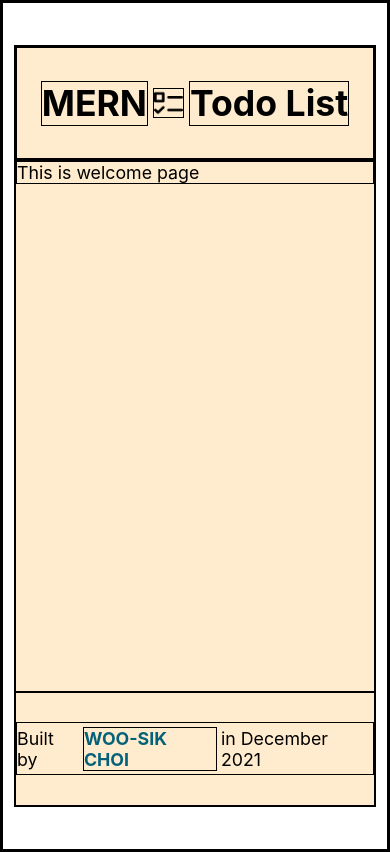
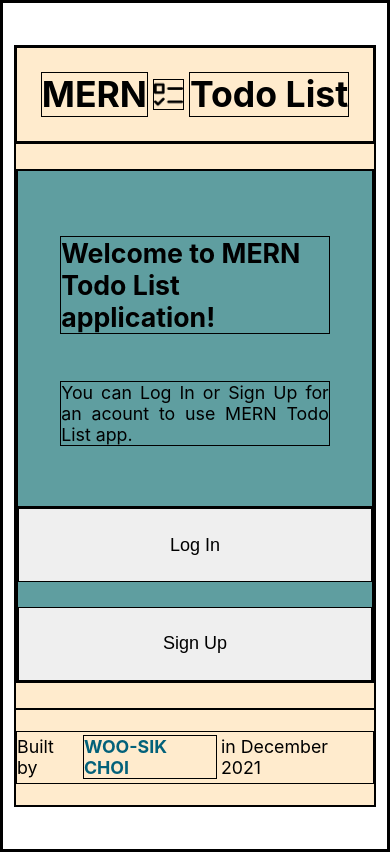
Before and after one commit to dvlprwchoi/mern-tdl, a React (Create React App) app: page / in a window 390 px wide. Built offline with nearby package versions, Linux system fonts and the light colour scheme.

Commit message:
Add separate css files

```diff
--- a/src/App.css
+++ b/src/App.css
@@ -66,8 +66,7 @@
 }
 
 .main {
-  padding-right: 5vw;
-  padding-left: 5vw;
+  padding: 3vh 5vw;
 }
 
 .portfolio-link {
@@ -75,6 +74,7 @@
   text-decoration: none;
   font-weight: bolder;
   margin: 1%;
+  cursor: pointer;
 }
 
 .portfolio-link:hover {
--- /dev/null
+++ b/src/components/Welcome/Welcome.css
@@ -0,0 +1,54 @@
+.welcome {
+  background-color: cadetblue;
+}
+
+.welcome-message {
+  display: flex;
+  padding: 5vh;
+  gap: 2vw;
+}
+
+.welcome-message h2 {
+  text-align: left;
+}
+
+.welcome-message p {
+  text-align: justify;
+}
+
+.welcome-buttons {
+  padding: 5vh;
+  display: flex;
+  flex-direction: row;
+  justify-content: flex-end;
+  align-items: center;
+  gap: 3vw;
+}
+
+.login-button,
+.signup-button {
+  padding: 2vh;
+  font-size: large;
+  min-width: 10vw;
+  cursor: pointer;
+}
+
+@media (max-width: 560px) {
+  .welcome-message {
+    display: grid;
+  }
+
+  .welcome-buttons {
+    display: flex;
+    flex-direction: column;
+    padding: 0;
+    align-items: inherit;
+    gap: 3vh;
+  }
+
+  .login-button,
+  .signup-button {
+    padding: 3vh;
+    font-size: large;
+  }
+}
--- a/src/components/Welcome/Welcome.js
+++ b/src/components/Welcome/Welcome.js
@@ -1,5 +1,20 @@
+import './Welcome.css';
+
 function Welcome() {
-  return <div className="welcome">This is welcome page</div>;
+  return (
+    <div className="welcome">
+      <div className="welcome-message">
+        <h2>Welcome to MERN Todo List application!</h2>
+        <p>
+          You can Log In or Sign Up for an acount to use MERN Todo List app.
+        </p>
+      </div>
+      <div className="welcome-buttons">
+        <button className="login-button">Log In</button>
+        <button className="signup-button">Sign Up</button>
+      </div>
+    </div>
+  );
 }
 
 export default Welcome;
```
